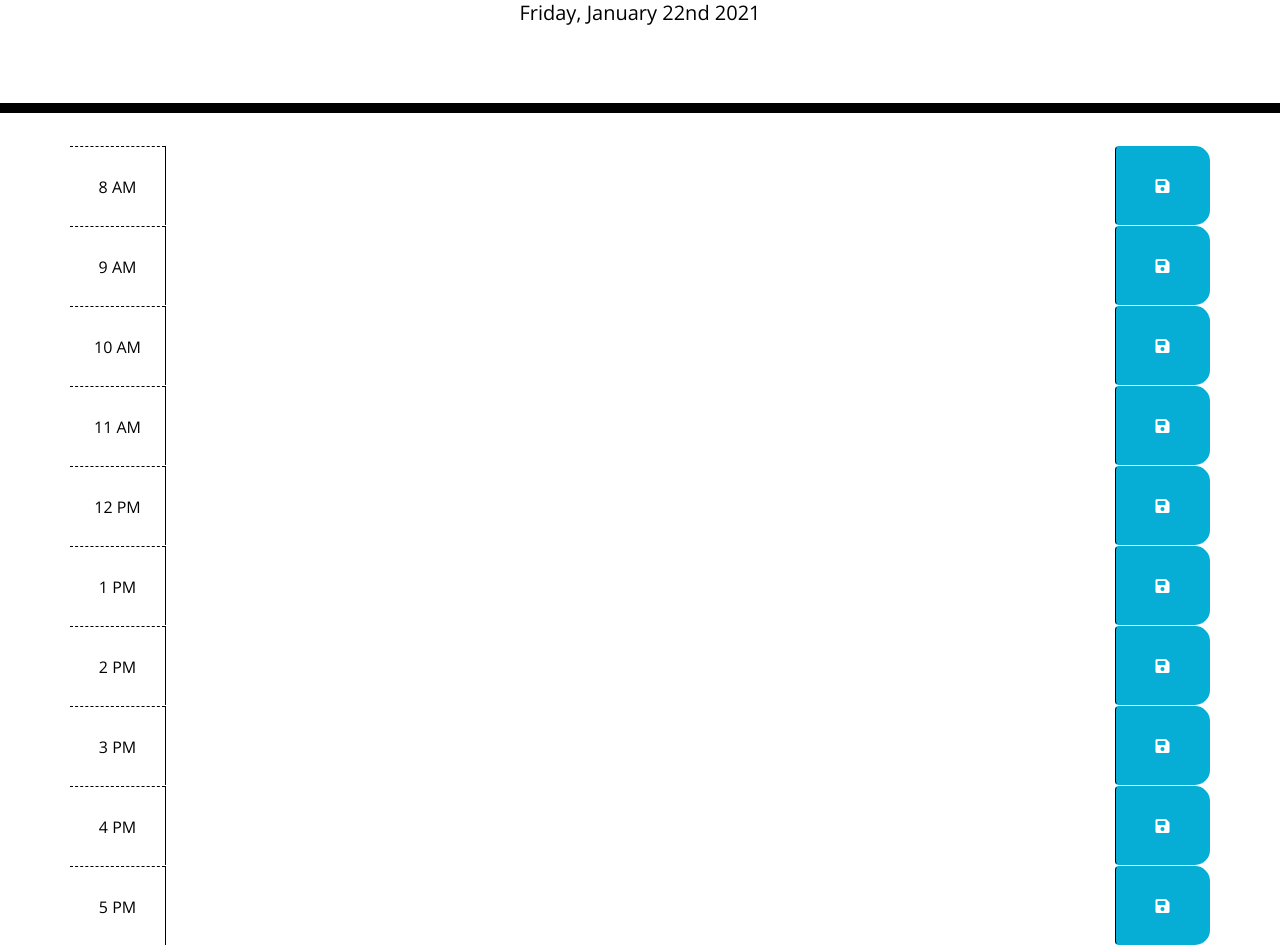
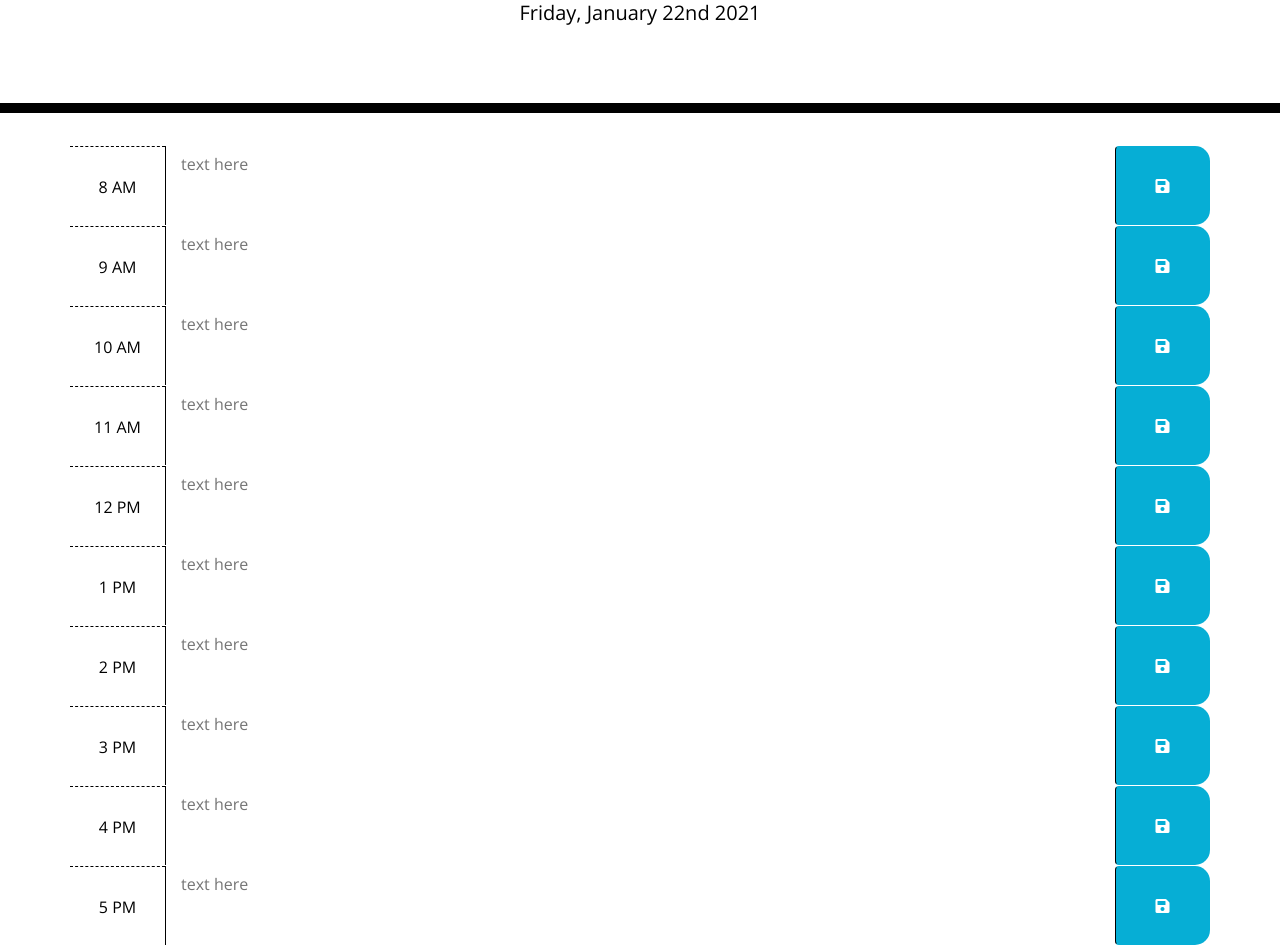
Before and after one commit to fidel-bello/workSchedule, a plain HTML site: page index.html in a window 1280 px wide. Shown: the part 191-1136 px from the top of the page. Drawn offline with nearby package versions, Linux system fonts and the light colour scheme.

Commit message:
added placeholder tags

```diff
--- a/index.html
+++ b/index.html
@@ -2,7 +2,7 @@
 <html lang="en">
   <head>
     <meta charset="UTF-8" />
-    <meta name="viewport" content="width=device-width, initial-scale=1.0" />
+    <meta name="viewport" content="width=device-width, initial-scale=1.0"/>
     <meta http-equiv="X-UA-Compatible" content="ie=edge" />
     <link
       rel="stylesheet"
@@ -37,8 +37,7 @@
             <div class="col-md-1 hour">
                 8 AM
             </div>
-            <textarea class="col-md-10 description">
-            </textarea>
+            <textarea class="col-md-10 description" placeholder="text here"></textarea>
             <button class="btn saveBtn col-md-1"><i class="fas fa-save"></i></button>
         </div>
 
@@ -46,8 +45,7 @@
             <div class="col-md-1 hour">
                 9 AM
             </div>
-            <textarea class="col-md-10 description">
-            </textarea>
+            <textarea class="col-md-10 description" placeholder="text here"></textarea>
             <button class="btn saveBtn col-md-1"><i class="fas fa-save"></i></button>
         </div>
 
@@ -55,17 +53,15 @@
             <div class="col-md-1 hour">
                 10 AM
             </div>
-            <textarea class="col-md-10 description">
-            </textarea>
+            <textarea class="col-md-10 description" placeholder="text here"></textarea>
             <button class="btn saveBtn col-md-1"><i class="fas fa-save"></i></button>
         </div>
 
-		<div id="hour10=1" class="row time-block">
+		<div id="hour10=1" class="row time-block ">
             <div class="col-md-1 hour">
                 11 AM
             </div>
-            <textarea class="col-md-10 description">
-            </textarea>
+            <textarea class="col-md-10 description" placeholder="text here"></textarea>
             <button class="btn saveBtn col-md-1"><i class="fas fa-save"></i></button>
         </div>
 
@@ -73,8 +69,7 @@
             <div class="col-md-1 hour">
                 12 PM
             </div>
-            <textarea class="col-md-10 description">
-            </textarea>
+            <textarea class="col-md-10 description" placeholder="text here"></textarea>
             <button class="btn saveBtn col-md-1"><i class="fas fa-save"></i></button>
         </div>
 
@@ -82,8 +77,7 @@
             <div class="col-md-1 hour">
                 1 PM
             </div>
-            <textarea class="col-md-10 description">
-            </textarea>
+            <textarea class="col-md-10 description" placeholder="text here"></textarea>
             <button class="btn saveBtn col-md-1"><i class="fas fa-save"></i></button>
         </div>
 
@@ -91,8 +85,7 @@
             <div class="col-md-1 hour">
                 2 PM
             </div>
-            <textarea class="col-md-10 description">
-            </textarea>
+            <textarea class="col-md-10 description" placeholder="text here"></textarea>
             <button class="btn saveBtn col-md-1"><i class="fas fa-save"></i></button>
         </div>
 
@@ -100,8 +93,7 @@
             <div class="col-md-1 hour">
                 3 PM
             </div>
-            <textarea class="col-md-10 description">
-            </textarea>
+            <textarea class="col-md-10 description" placeholder="text here"></textarea>
             <button class="btn saveBtn col-md-1"><i class="fas fa-save"></i></button>
         </div>
 
@@ -109,8 +101,7 @@
             <div class="col-md-1 hour">
                 4 PM
             </div>
-            <textarea class="col-md-10 description">
-            </textarea>
+            <textarea class="col-md-10 description" placeholder="text here"></textarea>
             <button class="btn saveBtn col-md-1"><i class="fas fa-save"></i></button>
         </div>
 
@@ -118,8 +109,7 @@
             <div class="col-md-1 hour">
                 5 PM
             </div>
-            <textarea class="col-md-10 description">
-            </textarea>
+            <textarea class="col-md-10 description" placeholder="text here"></textarea>
             <button class="btn saveBtn col-md-1"><i class="fas fa-save"></i></button>
         </div>
 
--- a/java.js
+++ b/java.js
@@ -2,12 +2,14 @@
 var currentDay = moment().format("dddd, MMMM Do YYYY");
 // selected currentDay p id to display the current date
 $("#currentDay").html(currentDay);
+var now = moment().format("H A")
 
 //fucntionality for entire document
 $(document).ready(function(){
     //onlick on save btn
     $("saveBtn").on("click", function(){
         //gets values from description
+        var now = moment().format("H A");
         var input = $(this).sibling("description").val();
         var time = $(this).parent().attr("id");
         //save user input in local storage and time
```
